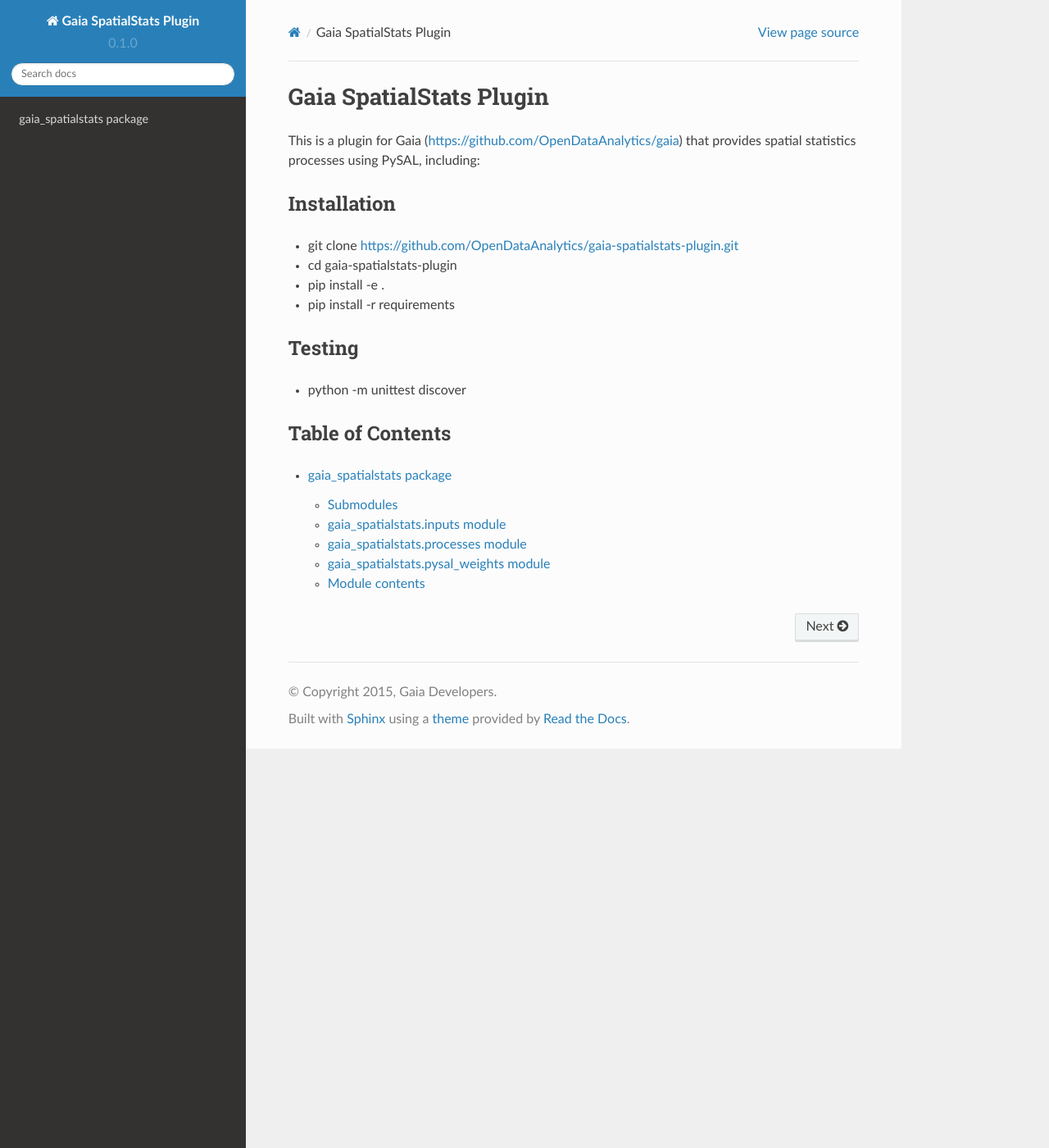
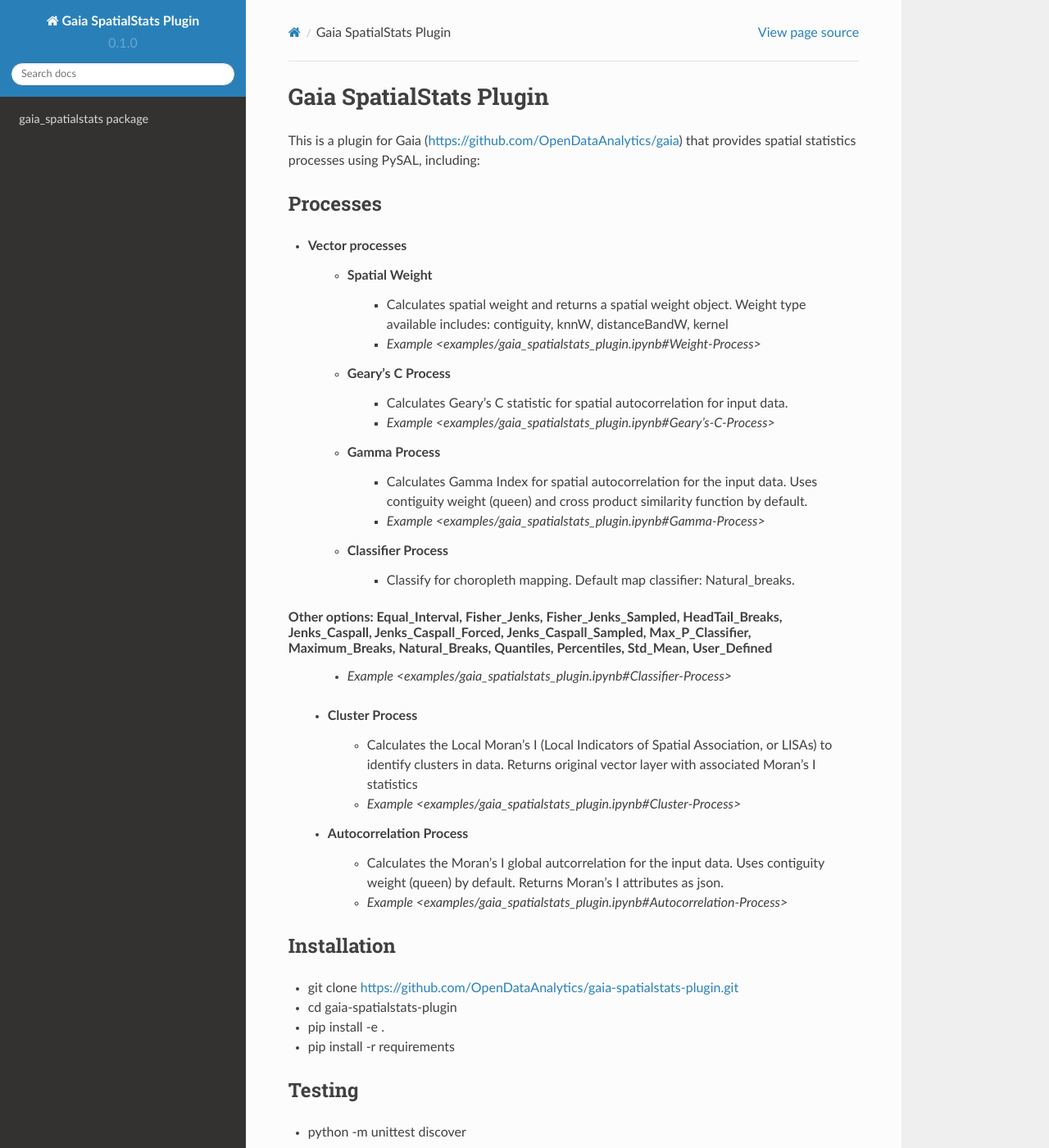
Before and after one commit to OpenDataAnalytics/gaia-spatialstats-plugin, a Sphinx documentation site: the page built from docs/index.rst, in a window 1280 px wide and 1400 px high. Shown: the whole window at 82% size. Built offline with Sphinx 7.4.7 and the Read the Docs theme 2.0.0, drawn with Linux system fonts in a browser that asks for light colours.

Commit message:
Modify documentation

```diff
--- a/docs/index.rst
+++ b/docs/index.rst
@@ -4,9 +4,36 @@
 This is a plugin for Gaia (https://github.com/OpenDataAnalytics/gaia) that
 provides spatial statistics processes using PySAL, including:
 
-.. Local Moran's I Calculation
-.. Moran's I global autocorrelation
+.. Geary's C Process for spatial autocorrelation
+.. Gamma Process for spatial autocorrelation
+.. Classifier Process for choropleth mapping
+.. Local Moran's I Calculation for identifying spatial cluster
+.. Global Moran's I Calculation for aptial autocorrelation
 .. Spatial weight calculation by contiguity, knnW, distanceBandW, or kernel
+
+Processes
+-----------------
+
+* Vector processes
+   * Spatial Weight
+      * Calculates spatial weight and returns a spatial weight object. Weight type available includes: contiguity, knnW, distanceBandW, kernel
+      * `Example <examples/gaia_spatialstats_plugin.ipynb#Weight-Process>`
+   * Geary's C Process
+      * Calculates Geary's C statistic for spatial autocorrelation for input data.
+      * `Example <examples/gaia_spatialstats_plugin.ipynb#Geary's-C-Process>`
+   * Gamma Process
+      * Calculates Gamma Index for spatial autocorrelation for the input data. Uses contiguity weight (queen) and cross product similarity function by default.
+      * `Example <examples/gaia_spatialstats_plugin.ipynb#Gamma-Process>`
+   * Classifier Process
+      * Classify for choropleth mapping. Default map classifier: Natural_breaks.
+Other options: Equal_Interval, Fisher_Jenks, Fisher_Jenks_Sampled, HeadTail_Breaks, Jenks_Caspall, Jenks_Caspall_Forced, Jenks_Caspall_Sampled, Max_P_Classifier, Maximum_Breaks, Natural_Breaks, Quantiles, Percentiles, Std_Mean, User_Defined
+      * `Example <examples/gaia_spatialstats_plugin.ipynb#Classifier-Process>`
+   * Cluster Process
+      * Calculates the Local Moran's I (Local Indicators of Spatial Association, or LISAs) to identify clusters in data. Returns original vector layer with associated Moran's I statistics
+      * `Example <examples/gaia_spatialstats_plugin.ipynb#Cluster-Process>`
+   * Autocorrelation Process
+      * Calculates the Moran's I global autcorrelation for the input data. Uses contiguity weight (queen) by default. Returns Moran's I attributes as json.
+      * `Example <examples/gaia_spatialstats_plugin.ipynb#Autocorrelation-Process>`
 
 Installation
 -----------------
```
